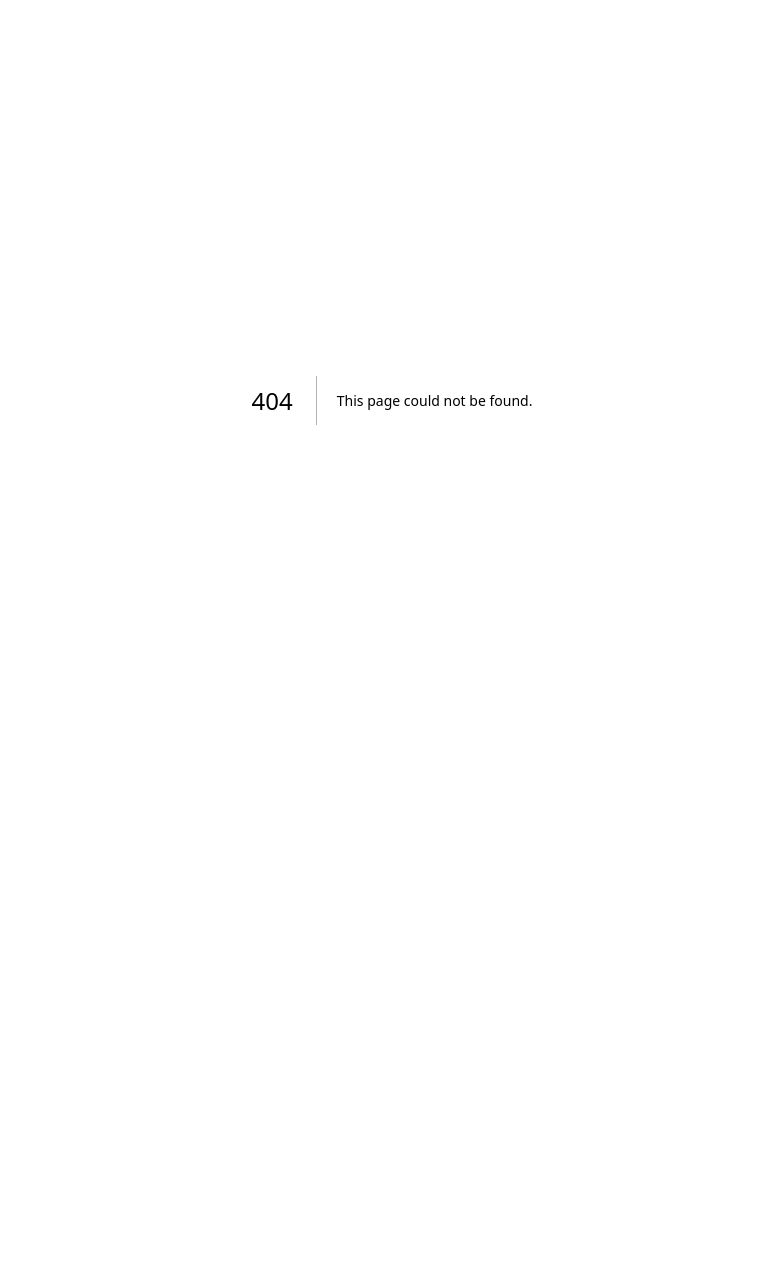
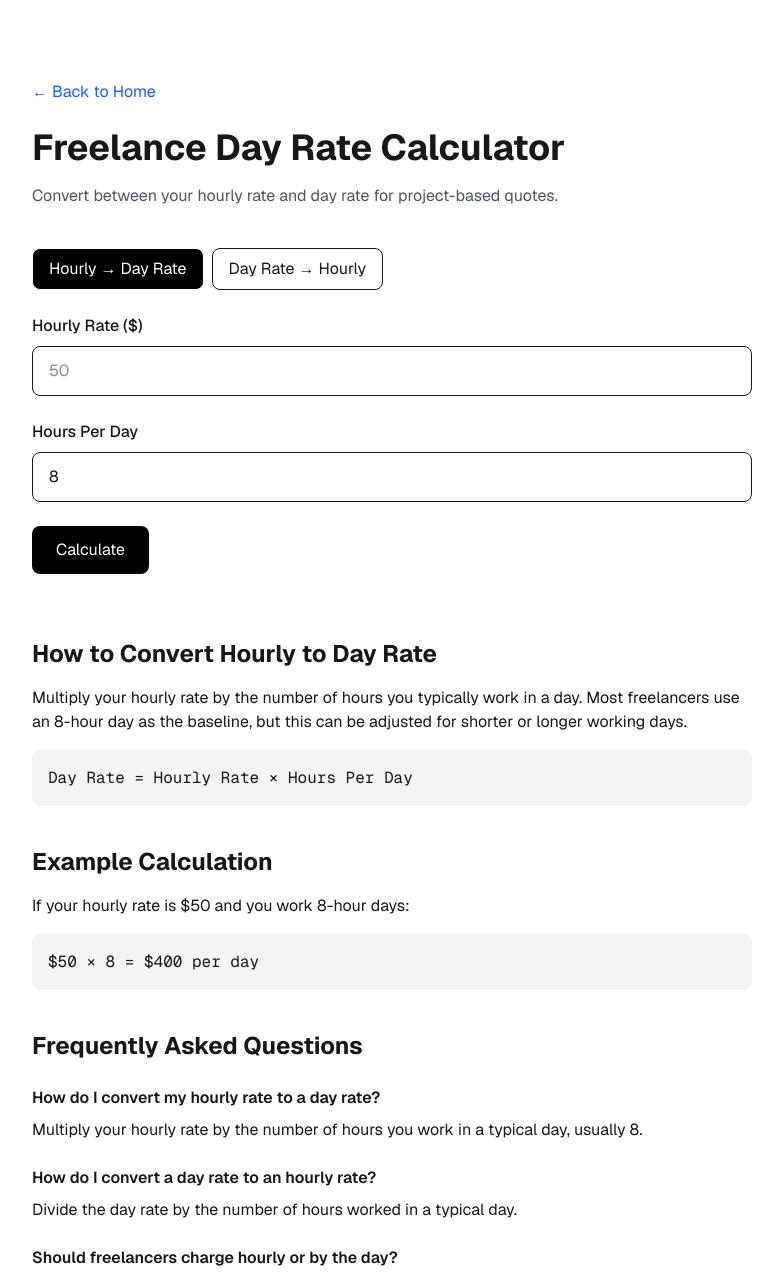
Before and after one commit to ronaldroi2008-droid/odojema, a Next.js app: page /freelance-day-rate-calculator in a window 1280 px wide. Before the commit this address had no page. Shown: the top 1281 px of the page, without its empty margins (248-1031 px from the left). Before the commit the page ends 800 px from the top, so only its background shows below. Built offline with nearby package versions, Linux system fonts and the light colour scheme.

Commit message:
Add freelance day rate calculator

```diff
--- /dev/null
+++ b/app/freelance-day-rate-calculator/DayRateForm.tsx
@@ -0,0 +1,159 @@
+"use client";
+
+import { useState } from "react";
+
+export default function DayRateForm() {
+  const [mode, setMode] = useState<"toDay" | "toHourly">("toDay");
+  const [hourlyRate, setHourlyRate] = useState("");
+  const [dayRate, setDayRate] = useState("");
+  const [hoursPerDay, setHoursPerDay] = useState("8");
+
+  const [result, setResult] = useState<number | null>(null);
+  const [error, setError] = useState("");
+
+  const calculate = () => {
+    const hours = Number(hoursPerDay);
+
+    if (!hours || hours <= 0 || hours > 24) {
+      setError("Hours per day must be between 1 and 24.");
+      setResult(null);
+      return;
+    }
+
+    if (mode === "toDay") {
+      const hourly = Number(hourlyRate);
+
+      if (!hourlyRate || hourly <= 0) {
+        setError("Please enter a valid hourly rate.");
+        setResult(null);
+        return;
+      }
+
+      setError("");
+      setResult(hourly * hours);
+    } else {
+      const day = Number(dayRate);
+
+      if (!dayRate || day <= 0) {
+        setError("Please enter a valid day rate.");
+        setResult(null);
+        return;
+      }
+
+      setError("");
+      setResult(day / hours);
+    }
+  };
+
+  return (
+    <>
+      <div className="mt-10 space-y-6">
+        <div className="flex gap-2">
+          <button
+            onClick={() => {
+              setMode("toDay");
+              setResult(null);
+              setError("");
+            }}
+            className={`px-4 py-2 rounded-lg border ${
+              mode === "toDay" ? "bg-black text-white" : "bg-white"
+            }`}
+          >
+            Hourly → Day Rate
+          </button>
+
+          <button
+            onClick={() => {
+              setMode("toHourly");
+              setResult(null);
+              setError("");
+            }}
+            className={`px-4 py-2 rounded-lg border ${
+              mode === "toHourly" ? "bg-black text-white" : "bg-white"
+            }`}
+          >
+            Day Rate → Hourly
+          </button>
+        </div>
+
+        {mode === "toDay" ? (
+          <div>
+            <label className="block mb-2 font-medium" htmlFor="hourlyRate">
+              Hourly Rate ($)
+            </label>
+
+            <input
+              id="hourlyRate"
+              type="number"
+              min="0"
+              value={hourlyRate}
+              onChange={(e) => setHourlyRate(e.target.value)}
+              onKeyDown={(e) => e.key === "Enter" && calculate()}
+              placeholder="50"
+              className="w-full border rounded-lg px-4 py-3"
+            />
+          </div>
+        ) : (
+          <div>
+            <label className="block mb-2 font-medium" htmlFor="dayRate">
+              Day Rate ($)
+            </label>
+
+            <input
+              id="dayRate"
+              type="number"
+              min="0"
+              value={dayRate}
+              onChange={(e) => setDayRate(e.target.value)}
+              onKeyDown={(e) => e.key === "Enter" && calculate()}
+              placeholder="400"
+              className="w-full border rounded-lg px-4 py-3"
+            />
+          </div>
+        )}
+
+        <div>
+          <label className="block mb-2 font-medium" htmlFor="hoursPerDay">
+            Hours Per Day
+          </label>
+
+          <input
+            id="hoursPerDay"
+            type="number"
+            min="1"
+            max="24"
+            value={hoursPerDay}
+            onChange={(e) => setHoursPerDay(e.target.value)}
+            onKeyDown={(e) => e.key === "Enter" && calculate()}
+            className="w-full border rounded-lg px-4 py-3"
+          />
+        </div>
+
+        {error && <p className="text-red-600 text-sm">{error}</p>}
+
+        <button
+          onClick={calculate}
+          className="px-6 py-3 rounded-lg bg-black text-white"
+        >
+          Calculate
+        </button>
+      </div>
+
+      {result !== null && (
+        <div className="mt-10 p-6 border rounded-lg">
+          <h2 className="text-2xl font-semibold">
+            {mode === "toDay" ? "Day Rate" : "Hourly Rate"}
+          </h2>
+
+          <p className="text-4xl font-bold mt-4">
+            $
+            {result.toLocaleString(undefined, {
+              maximumFractionDigits: 2,
+            })}
+            {mode === "toHourly" ? "/hr" : ""}
+          </p>
+        </div>
+      )}
+    </>
+  );
+}
--- /dev/null
+++ b/app/freelance-day-rate-calculator/page.tsx
@@ -0,0 +1,164 @@
+import Link from "next/link";
+import DayRateForm from "./DayRateForm";
+
+export const metadata = {
+  title: "Freelance Day Rate Calculator | Convert Hourly to Daily Rate",
+  description:
+    "Convert your freelance hourly rate to a day rate, or a day rate back to hourly. Free calculator for freelancers quoting project-based work.",
+  openGraph: {
+    title: "Freelance Day Rate Calculator",
+    description:
+      "Convert between hourly and day rates for freelance project quotes.",
+    url: "https://odojema.com/freelance-day-rate-calculator",
+    type: "website",
+  },
+  alternates: {
+    canonical: "https://odojema.com/freelance-day-rate-calculator",
+  },
+};
+
+const faqSchema = {
+  "@context": "https://schema.org",
+  "@type": "FAQPage",
+  mainEntity: [
+    {
+      "@type": "Question",
+      name: "How do I convert my hourly rate to a day rate?",
+      acceptedAnswer: {
+        "@type": "Answer",
+        text: "Multiply your hourly rate by the number of hours you work in a typical day, usually 8.",
+      },
+    },
+    {
+      "@type": "Question",
+      name: "How do I convert a day rate to an hourly rate?",
+      acceptedAnswer: {
+        "@type": "Answer",
+        text: "Divide the day rate by the number of hours worked in a typical day.",
+      },
+    },
+    {
+      "@type": "Question",
+      name: "Should freelancers charge hourly or by the day?",
+      acceptedAnswer: {
+        "@type": "Answer",
+        text: "Day rates work well for project-based work with a clear scope, since they simplify quoting and reduce the need to track hours. Hourly rates work better for open-ended or unpredictable work.",
+      },
+    },
+  ],
+};
+
+export default function FreelanceDayRateCalculator() {
+  return (
+    <main className="max-w-3xl mx-auto px-6 py-20">
+      <script
+        type="application/ld+json"
+        dangerouslySetInnerHTML={{ __html: JSON.stringify(faqSchema) }}
+      />
+
+      <Link href="/" className="text-blue-600 hover:underline">
+        ← Back to Home
+      </Link>
+
+      <h1 className="text-4xl font-bold mt-6">
+        Freelance Day Rate Calculator
+      </h1>
+
+      <p className="mt-4 text-gray-600">
+        Convert between your hourly rate and day rate for project-based
+        quotes.
+      </p>
+
+      <DayRateForm />
+
+      <section className="mt-16">
+        <h2 className="text-2xl font-bold">
+          How to Convert Hourly to Day Rate
+        </h2>
+
+        <p className="mt-4">
+          Multiply your hourly rate by the number of hours you typically
+          work in a day. Most freelancers use an 8-hour day as the
+          baseline, but this can be adjusted for shorter or longer working
+          days.
+        </p>
+
+        <div className="mt-4 p-4 bg-gray-100 rounded-lg">
+          <code>Day Rate = Hourly Rate × Hours Per Day</code>
+        </div>
+      </section>
+
+      <section className="mt-10">
+        <h2 className="text-2xl font-bold">Example Calculation</h2>
+
+        <p className="mt-4">
+          If your hourly rate is $50 and you work 8-hour days:
+        </p>
+
+        <div className="mt-4 p-4 bg-gray-100 rounded-lg">
+          <code>$50 × 8 = $400 per day</code>
+        </div>
+      </section>
+
+      <section className="mt-10">
+        <h2 className="text-2xl font-bold">Frequently Asked Questions</h2>
+
+        <div className="mt-6">
+          <h3 className="font-semibold">
+            How do I convert my hourly rate to a day rate?
+          </h3>
+
+          <p className="mt-2">
+            Multiply your hourly rate by the number of hours you work in a
+            typical day, usually 8.
+          </p>
+        </div>
+
+        <div className="mt-6">
+          <h3 className="font-semibold">
+            How do I convert a day rate to an hourly rate?
+          </h3>
+
+          <p className="mt-2">
+            Divide the day rate by the number of hours worked in a typical
+            day.
+          </p>
+        </div>
+
+        <div className="mt-6">
+          <h3 className="font-semibold">
+            Should freelancers charge hourly or by the day?
+          </h3>
+
+          <p className="mt-2">
+            Day rates work well for project-based work with a clear scope,
+            since they simplify quoting and reduce the need to track hours.
+            Hourly rates work better for open-ended or unpredictable work.
+          </p>
+        </div>
+      </section>
+
+      <section className="mt-12">
+        <h2 className="text-2xl font-bold">Related Tools</h2>
+
+        <ul className="mt-4 list-disc pl-6">
+          <li>
+            <a href="/freelance-rate-calculator">Freelance Rate Calculator</a>
+          </li>
+          <li>
+            <a href="/hourly-to-annual-calculator">
+              Hourly to Annual Salary Calculator
+            </a>
+          </li>
+          <li>
+            <a href="/salary-calculator">Salary Calculator</a>
+          </li>
+        </ul>
+      </section>
+
+      <section className="mt-10 text-sm text-gray-500">
+        Last updated: September 2026
+      </section>
+    </main>
+  );
+}
```
